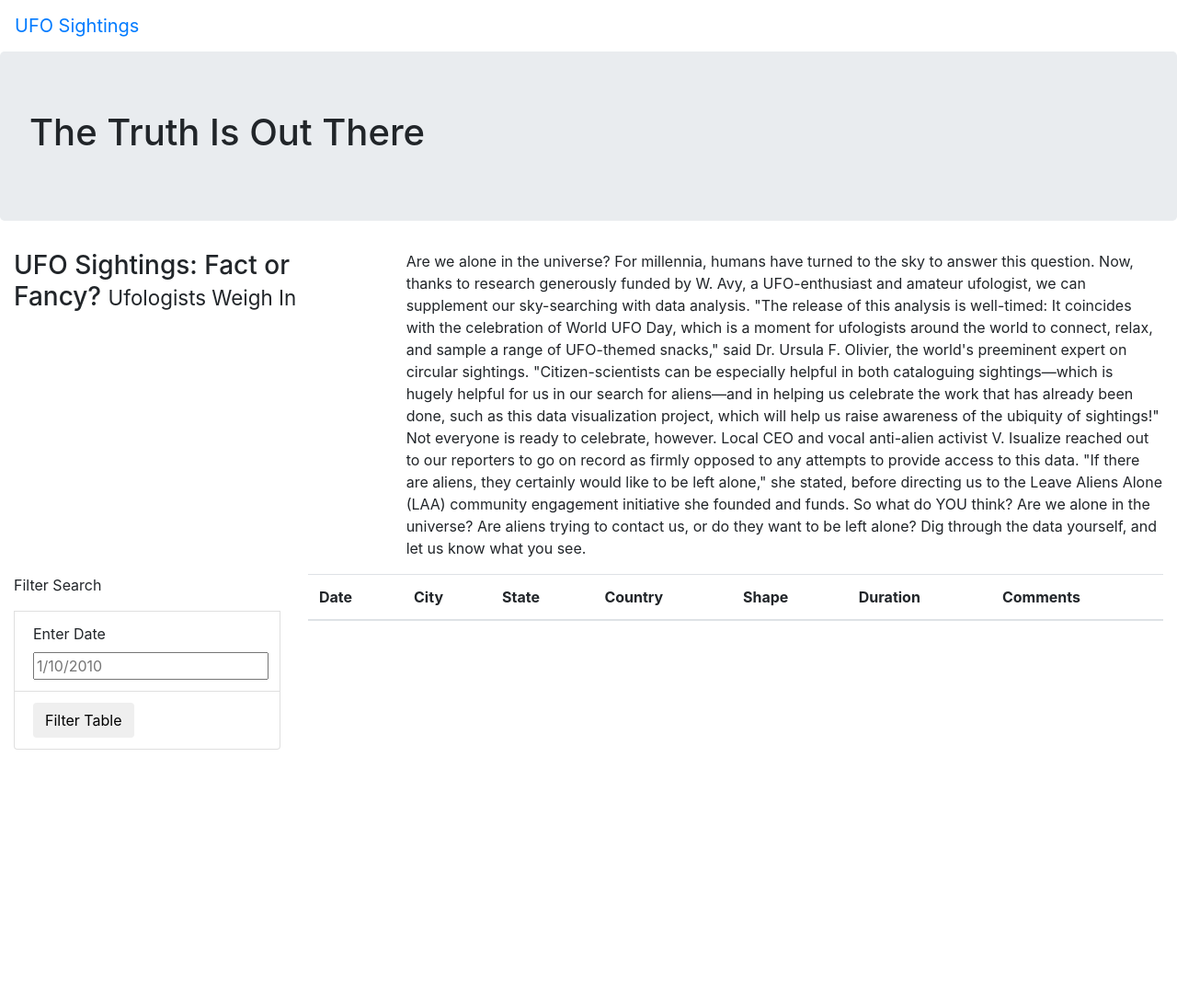
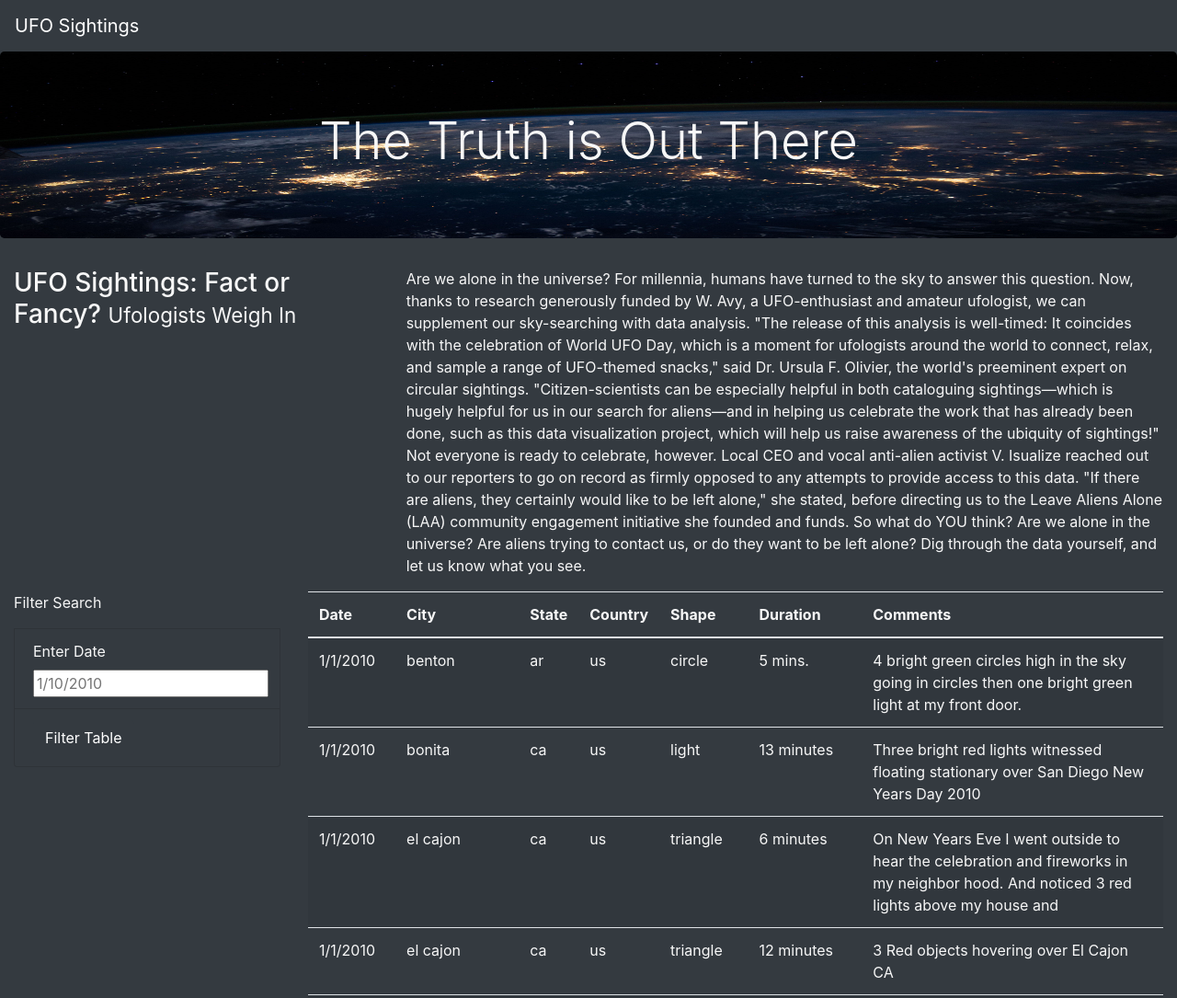
Before and after one commit to RussellShelley/UFOs, a plain HTML site: page index.html in a window 1280 px wide. Shown: the top 1085 px of the page at 92% size. Before the commit the page ends 815 px from the top, so only its background shows below. Drawn offline with nearby package versions, Linux system fonts and the light colour scheme.

Commit message:
updating style

```diff
--- a/index.html
+++ b/index.html
@@ -14,14 +14,14 @@
     <link rel="stylesheet" href="static/css/style.css">
 
 </head>
-<body>
+<body class="bg-dark">
     <div class="wrapper">
-        <nav class="navbar navbar-expand-lg">
+        <nav class="navbar navbar-dark bg-dark navbar-expand-lg">
             <a class="navbar-brand" href="index.html">UFO Sightings</a>
         </nav>
 
         <div class="jumbotron">
-            <h1>The Truth Is Out There</h1>
+            <h1 class="display-4">The Truth is Out There</h1>
         </div>
 
         <div class="container-fluid">
@@ -44,19 +44,19 @@
         </div>
         <div class="container-fluid">
             <div class="row">
-                <div class="col-md-3">
-                    <form>
+                <div class="col-md-3" >
+                    <form class="bg-dark" >
                         <p>Filter Search</p>
-                        <ul class="list-group">
+                        <ul class="list-group bg-dark" >
 
                         </ul>
-                        <li class="list-group-item">
+                        <li class="list-group-item bg-dark">
                             <label for="date">Enter Date</label>
                             <input type="text" placeholder="1/10/2010" id="datetime" />
 
                         </li>
-                        <li class="list-group-item">
-                            <button id="filter-btn" type="button" class="btn btn-default">Filter Table</button>
+                        <li class="list-group-item bg-dark">
+                            <button id="filter-btn" type="button" class="btn btn-dark">Filter Table</button>
 
                         </li>
 
@@ -88,5 +88,10 @@
         </div>
 
     </div>
+    <script src="https://cdnjs.cloudflare.com/ajax/libs/d3/4.11.0/d3.js"></script>
+    <script src="static/js/data.js"></script>
+    <script src="static/js/app.js"></script>
+
 </body>
+
 </html>
--- a/static/css/style.css
+++ b/static/css/style.css
@@ -0,0 +1,10 @@
+body {
+
+    color: #f7f7f7;
+  }
+
+.jumbotron {
+    background-image: url("../../images/nasa.jpg");
+    background-size: 100% 100%;
+    text-align: center;
+  }
```
Also changed, not shown: images/nasa.jpg (added), static/js/app.js (renamed from js/app.js), static/js/data.js (renamed from js/data.js).
